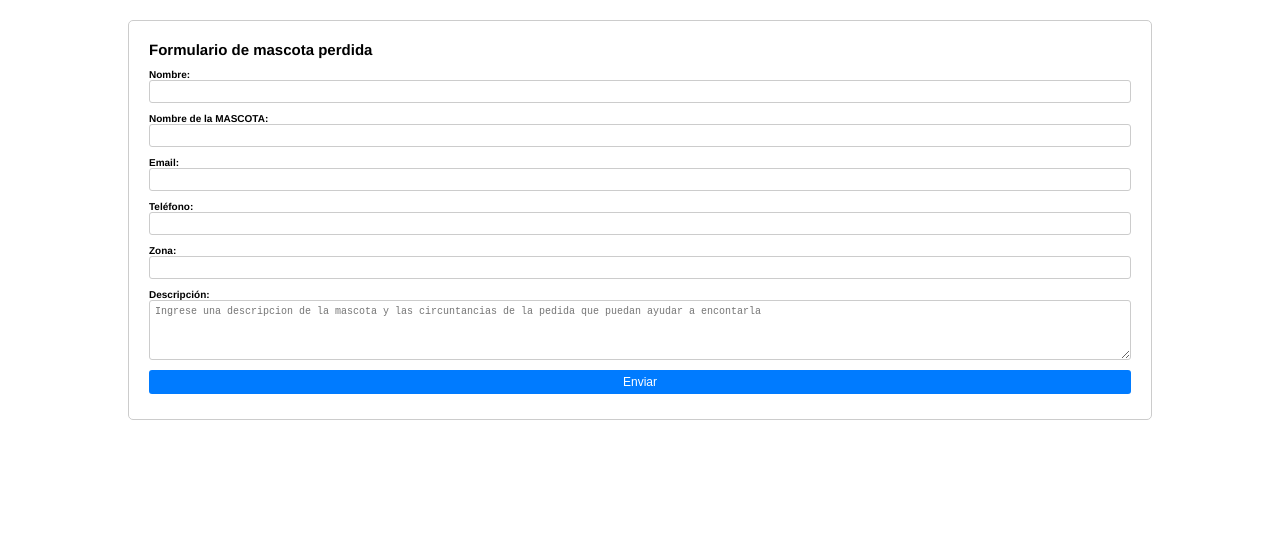
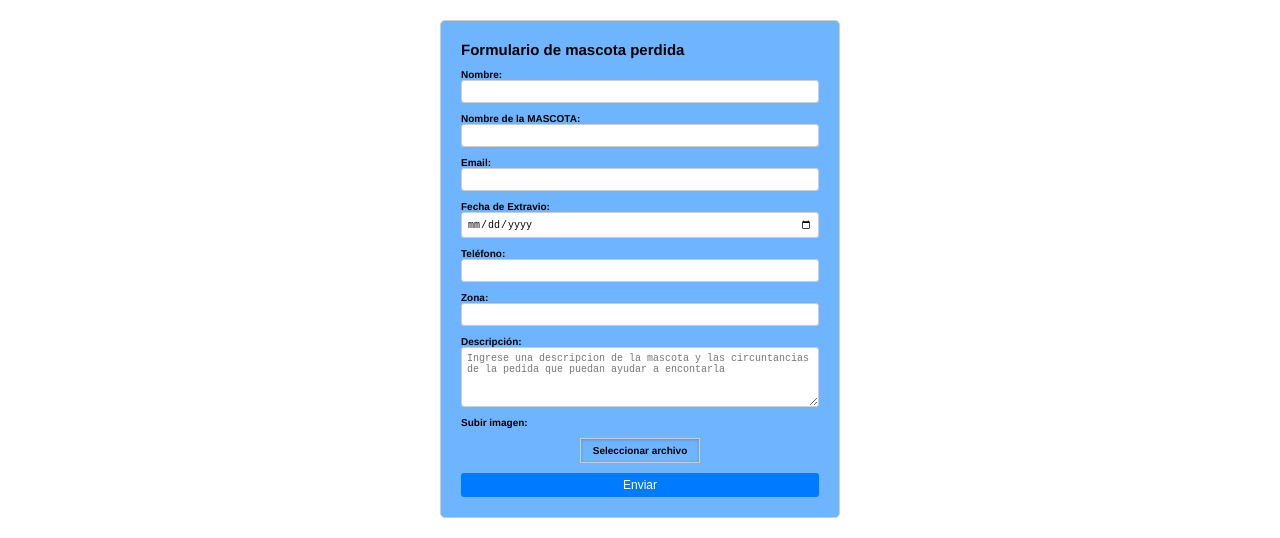
Before and after one commit to jmasciar82/proyecto-adoptame, a plain HTML site: page index.html in a window 1280 px wide. Shown: the part 350-888 px from the top of the page. Before the commit the page ends 800 px from the top, so only its background shows below. Drawn offline with nearby package versions, Linux system fonts and the light colour scheme.

Commit message:
inicio de formato al formulario de perdida

```diff
--- a/css/styles.css
+++ b/css/styles.css
@@ -176,28 +176,37 @@ header img {
 }
 
 /* formario mascota pedida */
-main .form {
+
+form  {
+    display: flex;
+    flex-direction: column;
+
+  }
+main .main--form {
     width: 80%;
     margin: 20px auto;
     padding: 2rem;
     border: 1px solid #ccc;
     border-radius: 5px;
+    background-color: #007bff91;
+    min-width: 300px;
+    max-width: 400px;
   }
 
-  form  {
-    display: flex;
-    flex-direction: column;
-  }
+
 
   .form--lost-dog {
     margin-bottom: 0.5rem;
     font-weight: bold;
+    margin: 0 auto;
 
   }
 
   .form--lost-dog input[type="text"],
   input[type="email"],
-  input[type="tel"]
+  input[type="tel"],
+  input[type="file"],
+  input[type="date"]
    {
     padding: 0.5rem;
     margin-bottom: 1rem;
@@ -218,6 +227,48 @@ main .form {
 
   }
 
+  .form--lost-dog input[type="file"] {
+    display: none;
+
+  }
+
+  .custom-file-upload {
+    border: 1px solid #ccc;
+    display: inline-block;
+    padding: 6px 12px;
+    cursor: pointer;
+
+    width: fit-content;
+    margin: 10px auto;
+    text-align: center;
+    box-shadow: inset 0 1px 3px rgba(0, 0, 0, 0.2);
+
+
+  }
+
+  .custom-file-upload:hover {
+    background-color: #f5f5f5;
+  }
+
+  .custom-file-upload:active {
+    background-color: #e8e8e8;
+    box-shadow: inset 0 1px 3px rgba(0, 0, 0, 0.2);
+  }
+
+
+
+
+
+
+
+
+
+
+
+
+
+
+
   input[type="submit"] {
     background-color: #007bff;
     color: #fff;
@@ -230,4 +281,7 @@ main .form {
 
   input[type="submit"]:hover {
     background-color: #0056b3;
+    font-weight: bold;
+    box-shadow: 0 0 5px rgba(19, 22, 20, 0.5);
+    cursor: pointer;
   }
--- a/index.html
+++ b/index.html
@@ -46,7 +46,7 @@
 
     </header>
     <main>
-        <section>
+        <section class="main--galeria-adopcion">
             <div class="slideshow">
                 <img src="./assets-adoptame/img/imagen1.jpg">
                 <img src="./assets-adoptame/img/imagen2.jpg">
@@ -58,7 +58,7 @@
 
         </section>
         <!-- formulario perdida -->
-        <section class="form">
+        <section class="main--form">
             <div class="form--lost-dog">
                 <h2>Formulario de mascota perdida</h2>
                 <br>
@@ -72,6 +72,9 @@
                     <label for="email">Email:</label>
                     <input type="email" id="email" name="email" required>
 
+                    <label for="lost-date">Fecha de Extravio:</label>
+                    <input type="date" id="lost-date" name="lost-date   " required>
+
                     <label for="phone">Teléfono:</label>
                     <input type="tel" id="phone" name="phone" required>
 
@@ -79,9 +82,13 @@
                     <input type="text" id="subject" name="subject" required>
 
                     <label for="description">Descripción:</label>
-                  <textarea  id="message" name="message" required placeholder="Ingrese una descripcion de la mascota y las circuntancias de la pedida que puedan ayudar a encontarla"></textarea>
+                    <textarea id="message" name="message" required placeholder="Ingrese una descripcion de la mascota y las circuntancias de la pedida que puedan ayudar a encontarla"></textarea>
 
-                  <input type="submit" value="Enviar" >
+                    <label for="">Subir imagen:</label>
+                    <input type="file" id="img-upload" name="img-upload">
+                    <label for="img-upload" class="custom-file-upload">Seleccionar archivo</label>
+
+                    <input type="submit" value="Enviar">
                 </form>
 
             </div>
```
Lines whose indentation alone changed are shown as unchanged.
